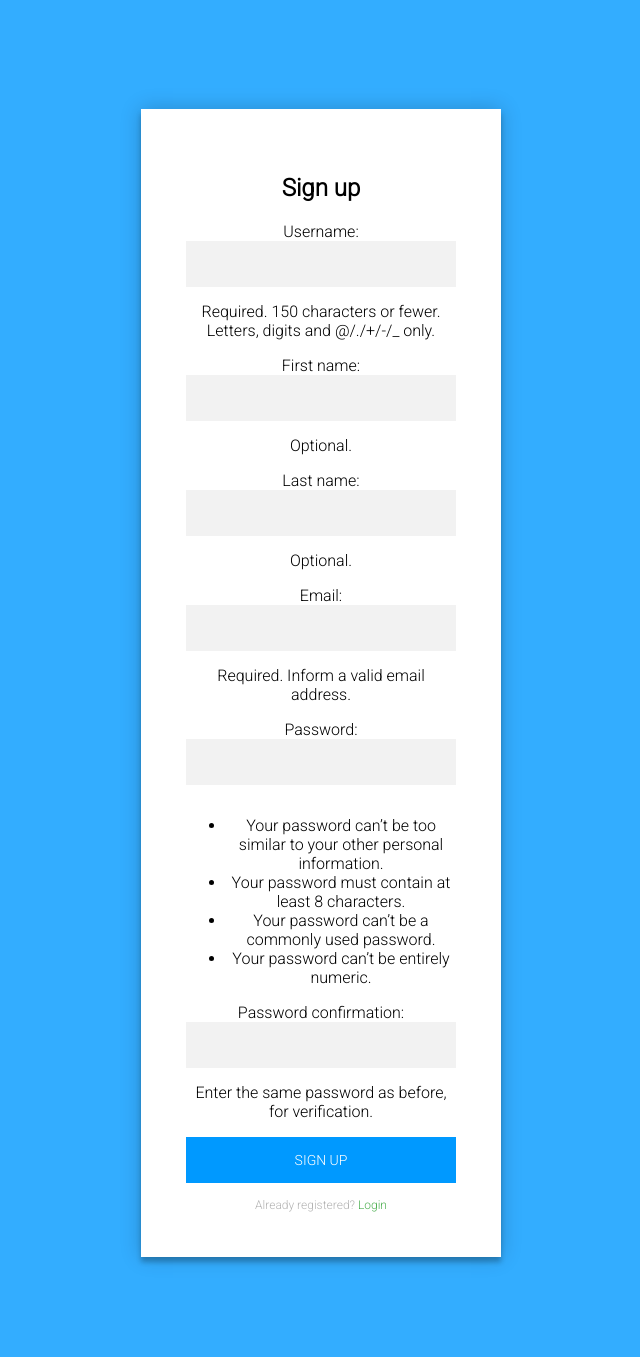
After one commit to s157927/my-first-blog, a Django app: page /signup/ in a window 1280 px wide. The commit adds this page. Shown: the whole page, without its empty margins (319-959 px from the left). Run offline with Django 3.2, Linux system fonts and the light colour scheme.

Commit message:
Included Sign up and Login

```diff
--- /dev/null
+++ b/blog/forms.py
@@ -0,0 +1,13 @@
+from django import forms
+from django.contrib.auth.forms import UserCreationForm
+from django.contrib.auth.models import User
+
+
+class SignUpForm(UserCreationForm):
+    first_name = forms.CharField(max_length=30, required=False, help_text='Optional.')
+    last_name = forms.CharField(max_length=30, required=False, help_text='Optional.')
+    email = forms.EmailField(max_length=254, help_text='Required. Inform a valid email address.')
+
+    class Meta:
+        model = User
+        fields = ('username', 'first_name', 'last_name', 'email', 'password1', 'password2', )
--- /dev/null
+++ b/blog/static/css/formStyles.css
@@ -0,0 +1,97 @@
+@import url(https://fonts.googleapis.com/css?family=Roboto:300);
+
+.login-page {
+  width: 360px;
+  padding: 8% 0 0;
+  margin: auto;
+}
+.form {
+  position: relative;
+  z-index: 1;
+  background: #FFFFFF;
+  max-width: 360px;
+  margin: 0 auto 100px;
+  padding: 45px;
+  text-align: center;
+  box-shadow: 0 0 20px 0 rgba(0, 0, 0, 0.2), 0 5px 5px 0 rgba(0, 0, 0, 0.24);
+}
+.form input {
+  font-family: "Roboto", sans-serif;
+  outline: 0;
+  background: #f2f2f2;
+  width: 100%;
+  border: 0;
+  margin: 0 0 15px;
+  padding: 15px;
+  box-sizing: border-box;
+  font-size: 14px;
+}
+.form button {
+  font-family: "Roboto", sans-serif;
+  text-transform: uppercase;
+  outline: 0;
+  background: #0099ff;
+  width: 100%;
+  border: 0;
+  padding: 15px;
+  color: #FFFFFF;
+  font-size: 14px;
+  -webkit-transition: all 0.3 ease;
+  transition: all 0.3 ease;
+  cursor: pointer;
+}
+.form button:hover,.form button:active,.form button:focus {
+  background: #007acc;
+}
+.form .message {
+  margin: 15px 0 0;
+  color: #b3b3b3;
+  font-size: 12px;
+}
+.form .message a {
+  color: #4CAF50;
+  text-decoration: none;
+}
+.form .register-form {
+  display: none;
+}
+.container {
+  position: relative;
+  z-index: 1;
+  max-width: 300px;
+  margin: 0 auto;
+}
+.container:before, .container:after {
+  content: "";
+  display: block;
+  clear: both;
+}
+.container .info {
+  margin: 50px auto;
+  text-align: center;
+}
+.container .info h1 {
+  margin: 0 0 15px;
+  padding: 0;
+  font-size: 36px;
+  font-weight: 300;
+  color: #1a1a1a;
+}
+.container .info span {
+  color: #4d4d4d;
+  font-size: 12px;
+}
+.container .info span a {
+  color: #000000;
+  text-decoration: none;
+}
+.container .info span .fa {
+  color: #EF3B3A;
+}
+body {
+  background: #33adff;
+
+  font-family: "Roboto", sans-serif;
+  -webkit-font-smoothing: antialiased;
+  -moz-osx-font-smoothing: grayscale;
+}
--- /dev/null
+++ b/blog/templates/blog/newUser.html
@@ -0,0 +1,4 @@
+{{ user.username }}
+{{ user.email }}
+{{ user.first_name }}
+{{ user.last_name }}
--- /dev/null
+++ b/blog/templates/signup.html
@@ -0,0 +1,33 @@
+{% load staticfiles %}
+<!DOCTYPE html>
+<html lang="en">
+  <head>
+    <meta charset ="UTF-8">
+    <meta name="viewport" content="width=device-width, initial-scale=1, shrink-to-fit=no">
+    <title> Sign Up </title>
+
+    <link rel="stylesheet" type="text/css" href="{% static 'css/formStyles.css' %}">
+
+
+    <link rel="icon" href="{% static 'img/favicon.ico' %}">
+
+  </head>
+
+  <body>
+    <div class="login-page">
+      <div class="form">
+        <h2>Sign up</h2>
+        <form class="login-form" method="post">
+          {% csrf_token %}
+          {{ form.as_p }}
+
+          <button type="submit">Sign up</button>
+          <p class="message">Already registered? <a href="{% url 'login' %}">Login</a></p>
+        </form>
+      </div>
+    </div>
+
+
+
+  </body>
+</html>
--- a/blog/urls.py
+++ b/blog/urls.py
@@ -1,7 +1,14 @@
 from django.conf.urls import url
 from . import views
+from django.contrib.auth import views as auth_views
+from blog import views as blog_views
 
 urlpatterns = [
     url(r'^$', views.index, name='index'),
-    url(r'^examples/$', views.examples, name='examples')
+    url(r'^examples/$', views.examples, name='examples'),
+    url(r'^newUser/$', views.newUser, name='newUser'),
+    url(r'^login/$', auth_views.login, name='login'),
+    url(r'^logout/$', auth_views.logout, name='logout'),
+    url(r'^signup/$', blog_views.signup, name='signup'),
+
 ]
--- a/blog/views.py
+++ b/blog/views.py
@@ -1,6 +1,10 @@
-from django.shortcuts import render
+from django.shortcuts import render, redirect
 from django.utils import timezone
 from .models import Post
+from django.contrib.auth import login, authenticate
+
+from blog.forms import SignUpForm
+
 
 
 def index(request):
@@ -12,3 +16,23 @@ def index(request):
 
 def examples(request):
     return render(request, 'blog/examples.html', {})
+
+def newUser(request):
+    return render(request, 'blog/newUser.html', {})
+
+def login(request):
+    return render(request, 'registration/login.html', {})
+
+def signup(request):
+    if request.method == 'POST':
+        form = SignUpForm(request.POST)
+        if form.is_valid():
+            form.save()
+            username = form.cleaned_data.get('username')
+            raw_password = form.cleaned_data.get('password1')
+            user = authenticate(username=username, password=raw_password)
+            login(request, user)
+            return redirect('newUser')
+    else:
+        form = SignUpForm()
+    return render(request, 'signup.html', {'form': form})
--- a/mysite/settings.py
+++ b/mysite/settings.py
@@ -38,6 +38,7 @@ INSTALLED_APPS = [
     'django.contrib.messages',
     'django.contrib.staticfiles',
     'blog',
+    'crispy_forms',
 ]
 
 MIDDLEWARE = [
@@ -114,7 +115,7 @@ USE_L10N = True
 
 USE_TZ = True
 
-
+LOGIN_REDIRECT_URL =  '/newUser'
 # Static files (CSS, JavaScript, Images)
 # https://docs.djangoproject.com/en/1.11/howto/static-files/
 
--- a/mysite/urls.py
+++ b/mysite/urls.py
@@ -15,6 +15,8 @@ Including another URLconf
 """
 from django.conf.urls import include, url
 from django.contrib import admin
+from django.contrib.auth import views as auth_views
+from blog import views as blog_views
 
 urlpatterns = [
     url(r'^admin/', admin.site.urls),
```
Also changed, not shown: blog/static/js/main.js (+6 -4 lines), blog/templates/blog/examples.html (+11 -9 lines), blog/templates/blog/index.html (+12 -10 lines), blog/templates/registration/login.html (added, +36 -0 lines).
